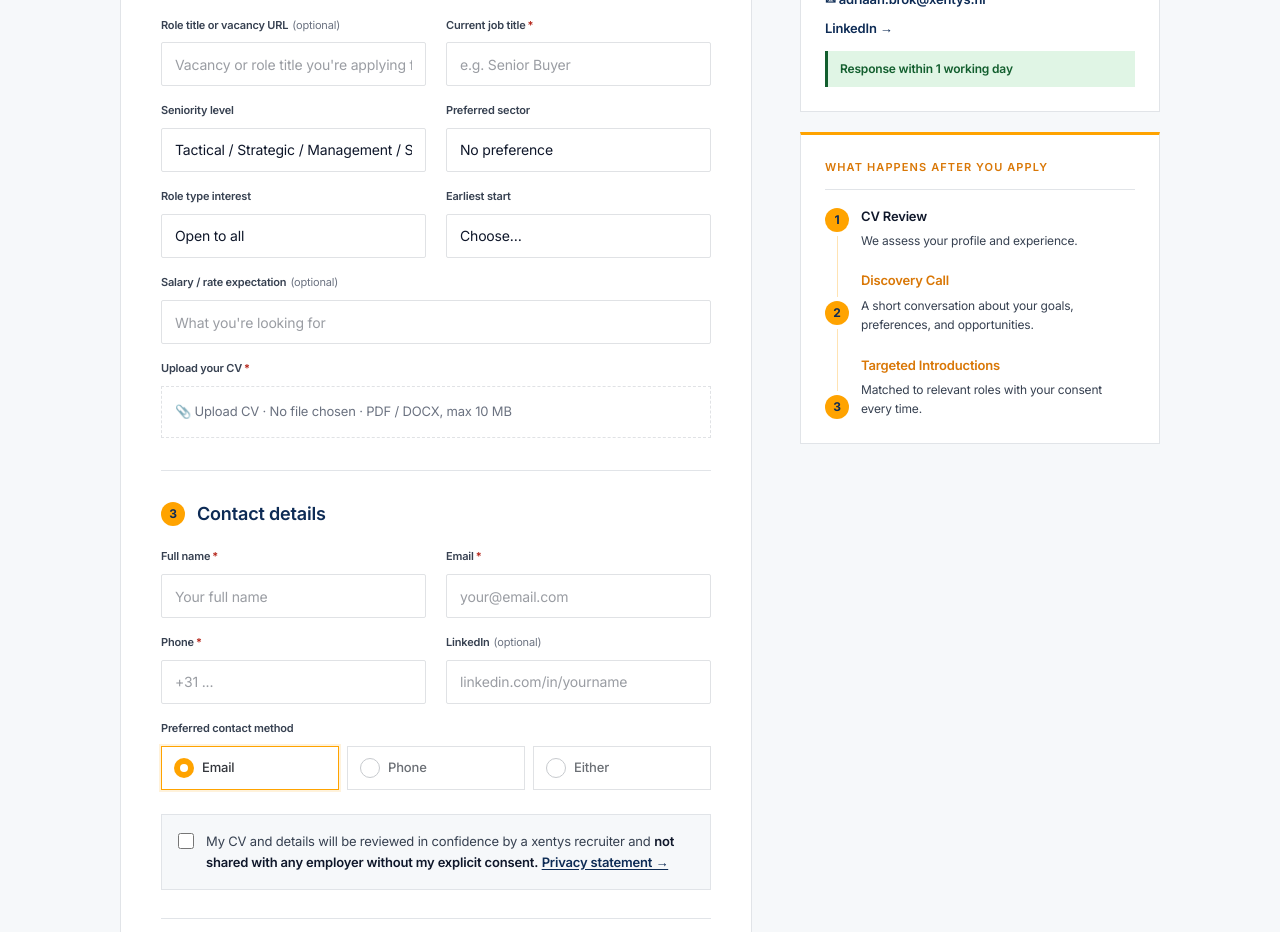
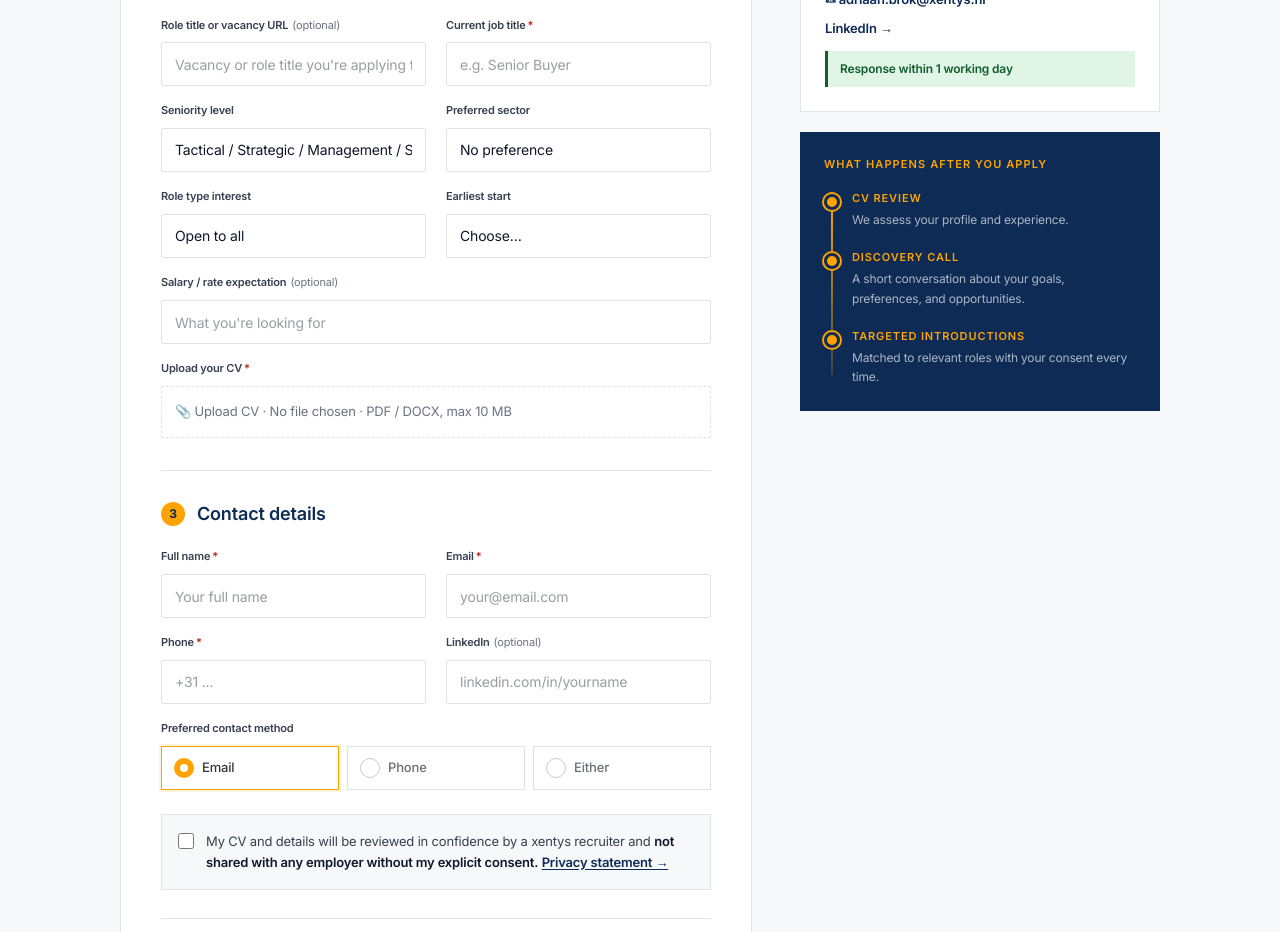
Before and after one commit to Kings-77dev/Xentys, a Next.js app: page /open-application in a window 1280 px wide. Shown: the part 880-1812 px from the top of the page. Built offline with nearby package versions, Linux system fonts and the light colour scheme.

Commit message:
Open application: post-apply timeline → navy bg matching consultation page

```diff
--- a/src/app/open-application/page.tsx
+++ b/src/app/open-application/page.tsx
@@ -350,36 +350,26 @@ export default function OpenApplicationPage() {
                 </div>
               </div>
 
-              {/* Post-apply timeline */}
-              <div className="bg-white border border-border p-6" style={{ borderTop: "3px solid #ffa300" }}>
-                <p className="text-[11px] font-semibold tracking-[0.1em] uppercase text-amber-text mb-3">
+              {/* Post-apply timeline — navy bg, matches consultation page */}
+              <div className="bg-navy p-6">
+                <p className="text-[11px] font-semibold tracking-[0.1em] uppercase text-amber mb-4">
                   What happens after you apply
                 </p>
-                <div className="h-px bg-border mb-4" />
-                <div className="flex gap-3">
-                  {/* Dots + connector lines */}
-                  <div className="flex flex-col items-center flex-shrink-0 pt-0.5">
-                    <span className="w-6 h-6 rounded-full bg-amber flex items-center justify-center text-navy font-bold text-[12px]">1</span>
-                    <div className="w-px flex-1 bg-amber/30 my-1" style={{ minHeight: 20 }} />
-                    <span className="w-6 h-6 rounded-full bg-amber flex items-center justify-center text-navy font-bold text-[12px]">2</span>
-                    <div className="w-px flex-1 bg-amber/30 my-1" style={{ minHeight: 20 }} />
-                    <span className="w-6 h-6 rounded-full bg-amber flex items-center justify-center text-navy font-bold text-[12px]">3</span>
-                  </div>
-                  <div className="flex flex-col gap-5 flex-1">
-                    <div>
-                      <p className="font-semibold text-[13px] text-text-primary">CV Review</p>
-                      <p className="text-[12px] text-text-secondary mt-1 leading-relaxed">We assess your profile and experience.</p>
-                    </div>
-                    <div>
-                      <p className="font-semibold text-[13px] text-amber-text">Discovery Call</p>
-                      <p className="text-[12px] text-text-secondary mt-1 leading-relaxed">A short conversation about your goals, preferences, and opportunities.</p>
-                    </div>
-                    <div>
-                      <p className="font-semibold text-[13px] text-amber-text">Targeted Introductions</p>
-                      <p className="text-[12px] text-text-secondary mt-1 leading-relaxed">Matched to relevant roles with your consent every time.</p>
-                    </div>
-                  </div>
-                </div>
+                <ol className="flex flex-col relative list-none m-0 p-0" style={{ gap: "0" }}>
+                  {/* Amber gradient line down the left */}
+                  <div className="absolute left-[7px] top-3 bottom-3 w-0.5 bg-gradient-to-b from-amber to-amber/20" aria-hidden="true" />
+                  {[
+                    { title: "CV Review",               desc: "We assess your profile and experience." },
+                    { title: "Discovery Call",           desc: "A short conversation about your goals, preferences, and opportunities." },
+                    { title: "Targeted Introductions",   desc: "Matched to relevant roles with your consent every time." },
+                  ].map((s) => (
+                    <li key={s.title} className="pl-7 relative pb-5 last:pb-0">
+                      <span className="absolute left-0 top-1 w-4 h-4 rounded-full bg-amber border-[3px] border-navy shadow-[0_0_0_2px_#ffa300] block" aria-hidden="true" />
+                      <span className="text-[11px] font-semibold tracking-[0.08em] uppercase text-amber block mb-0.5">{s.title}</span>
+                      <p className="text-[12px] text-white/65 leading-relaxed m-0">{s.desc}</p>
+                    </li>
+                  ))}
+                </ol>
               </div>
 
             </aside>
```
